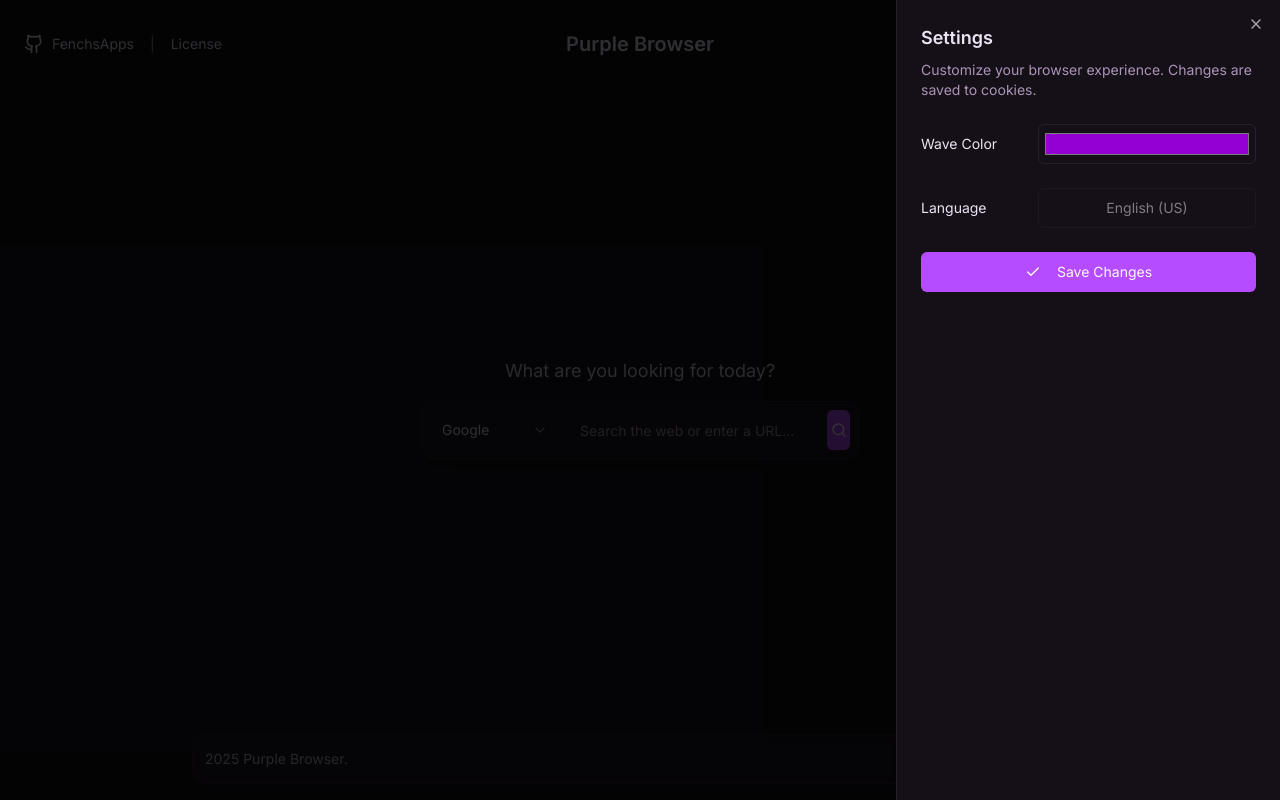
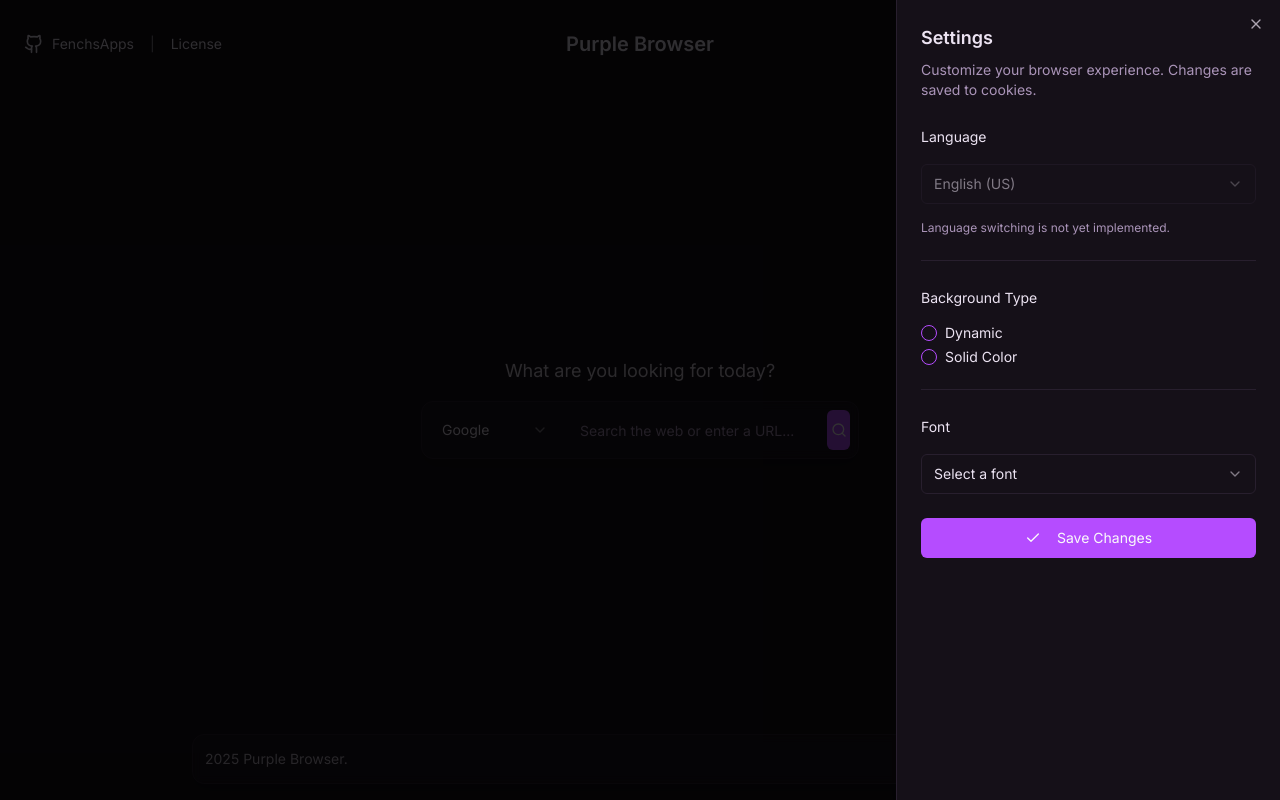
Before and after one commit to FenchsApps/purple-browser, a Next.js app: page / in a window 1280 px wide. Both pictures are taken after a click on the button "Open Settings". Built offline with nearby package versions, Linux system fonts and the light colour scheme.

Commit message:
Update settings-dialog.tsx

```diff
--- a/src/components/settings-dialog.tsx
+++ b/src/components/settings-dialog.tsx
@@ -7,31 +7,52 @@
 import { Label } from '@/components/ui/label';
 import { Input } from '@/components/ui/input';
 import { useToast } from '@/hooks/use-toast';
+import { Select, SelectContent, SelectItem, SelectTrigger, SelectValue } from '@/components/ui/select';
+import { RadioGroup, RadioGroupItem } from '@/components/ui/radio-group';
+import { Separator } from '@/components/ui/separator';
+import { fonts } from '@/lib/fonts';
+
+const languages = [
+  { name: 'English (US)', value: 'en-US' },
+  { name: 'Русский', value: 'ru' },
+  { name: 'Deutsch', value: 'de' },
+  { name: 'Français', value: 'fr' },
+];
+
+export type Settings = {
+  lineColor: string;
+  backgroundType: 'dynamic' | 'solid';
+  backgroundColor: string;
+  font: string;
+};
 
 type SettingsProps = {
-  currentSettings: {
-    lineColor: string;
-  };
-  onSave: (newSettings: { lineColor: string }) => void;
+  currentSettings: Settings;
+  onSave: (newSettings: Settings) => void;
 };
 
 export function SettingsDialog({ currentSettings, onSave }: SettingsProps) {
   const [isOpen, setIsOpen] = useState(false);
-  const [lineColor, setLineColor] = useState(currentSettings.lineColor);
+  const [settings, setSettings] = useState(currentSettings);
   const { toast } = useToast();
 
   useEffect(() => {
-    setLineColor(currentSettings.lineColor);
-  }, [currentSettings.lineColor, isOpen]);
+    if (isOpen) {
+      setSettings(currentSettings);
+    }
+  }, [currentSettings, isOpen]);
 
   const handleSave = () => {
-    onSave({ lineColor });
+    onSave(settings);
     toast({
       title: "Settings Saved",
       description: "Your preferences have been updated.",
-      action: <Check className="h-4 w-4 text-green-500" />,
     });
     setIsOpen(false);
+  };
+
+  const handleSettingChange = <K extends keyof Settings>(key: K, value: Settings[K]) => {
+    setSettings(prev => ({ ...prev, [key]: value }));
   };
 
   return (
@@ -42,7 +63,7 @@
           <span className="sr-only">Open Settings</span>
         </Button>
       </SheetTrigger>
-      <SheetContent>
+      <SheetContent className="w-[320px] sm:w-[400px]">
         <SheetHeader>
           <SheetTitle>Settings</SheetTitle>
           <SheetDescription>
@@ -50,22 +71,91 @@
           </SheetDescription>
         </SheetHeader>
         <div className="grid gap-6 py-6">
+          <div className="space-y-4">
+            <Label>Language</Label>
+            <Select defaultValue="en-US" disabled>
+              <SelectTrigger>
+                <SelectValue placeholder="Select a language" />
+              </SelectTrigger>
+              <SelectContent>
+                {languages.map(lang => (
+                  <SelectItem key={lang.value} value={lang.value}>
+                    {lang.name}
+                  </SelectItem>
+                ))}
+              </SelectContent>
+            </Select>
+            <p className="text-xs text-muted-foreground">
+              Language switching is not yet implemented.
+            </p>
+          </div>
+
+          <Separator />
+
+          <div className="space-y-4">
+            <Label>Background Type</Label>
+            <RadioGroup
+              value={settings.backgroundType}
+              onValueChange={(value: 'dynamic' | 'solid') => handleSettingChange('backgroundType', value)}
+            >
+              <div className="flex items-center space-x-2">
+                <RadioGroupItem value="dynamic" id="bg-dynamic" />
+                <Label htmlFor="bg-dynamic">Dynamic</Label>
+              </div>
+              <div className="flex items-center space-x-2">
+                <RadioGroupItem value="solid" id="bg-solid" />
+                <Label htmlFor="bg-solid">Solid Color</Label>
+              </div>
+            </RadioGroup>
+          </div>
+
+          {settings.backgroundType === 'dynamic' && (
             <div className="grid grid-cols-3 items-center gap-4">
-            <Label htmlFor="lineColor">
-              Wave Color
-            </Label>
+              <Label htmlFor="lineColor">Wave Color</Label>
               <Input
                 id="lineColor"
                 type="color"
-              value={lineColor}
-              onChange={(e) => setLineColor(e.target.value)}
+                value={settings.lineColor}
+                onChange={(e) => handleSettingChange('lineColor', e.target.value)}
                 className="col-span-2 p-1 h-10"
               />
             </div>
+          )}
+
+          {settings.backgroundType === 'solid' && (
             <div className="grid grid-cols-3 items-center gap-4">
-            <Label>Language</Label>
-            <Button variant="outline" disabled className="col-span-2">English (US)</Button>
+              <Label htmlFor="backgroundColor">Background Color</Label>
+              <Input
+                id="backgroundColor"
+                type="color"
+                value={settings.backgroundColor}
+                onChange={(e) => handleSettingChange('backgroundColor', e.target.value)}
+                className="col-span-2 p-1 h-10"
+              />
             </div>
+          )}
+
+          <Separator />
+
+          <div className="space-y-4">
+            <Label>Font</Label>
+            <Select
+              value={settings.font}
+              onValueChange={(value) => handleSettingChange('font', value)}
+            >
+              <SelectTrigger>
+                <SelectValue placeholder="Select a font" />
+              </SelectTrigger>
+              <SelectContent>
+                {fonts.map(font => (
+                  <SelectItem key={font.value} value={font.value}>
+                    {font.name}
+                  </SelectItem>
+                ))}
+              </SelectContent>
+            </Select>
+          </div>
+
         </div>
         <SheetFooter>
           <Button onClick={handleSave} className="w-full">
```
Lines whose indentation alone changed are shown as unchanged.
